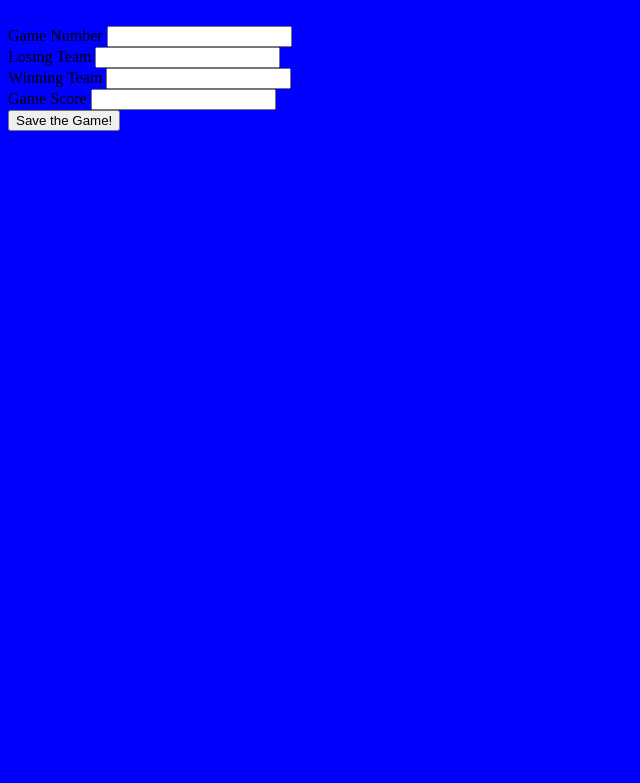
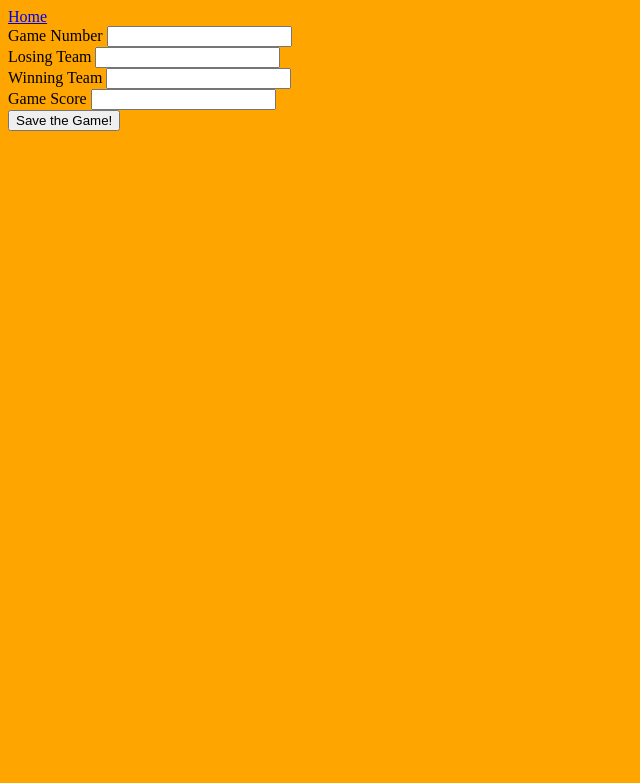
Before and after one commit to Fergus98/Individual-Project, a Flask app: page /game in a window 1280 px wide. Shown: the top 783 px of the page, without its empty margins (0-640 px from the left). Run offline with Flask 2, Linux system fonts and the light colour scheme.

Commit message:
Update layout.html

```diff
--- a/application/templates/layout.html
+++ b/application/templates/layout.html
@@ -1,5 +1,5 @@
 <html>
-	<body style="background-color:blue;">
+	<body style="background-color:orange;">
 	<div class=navbar>
 		<a href="{{ url_for('home') }}">Home</a>
 	</div>
```
